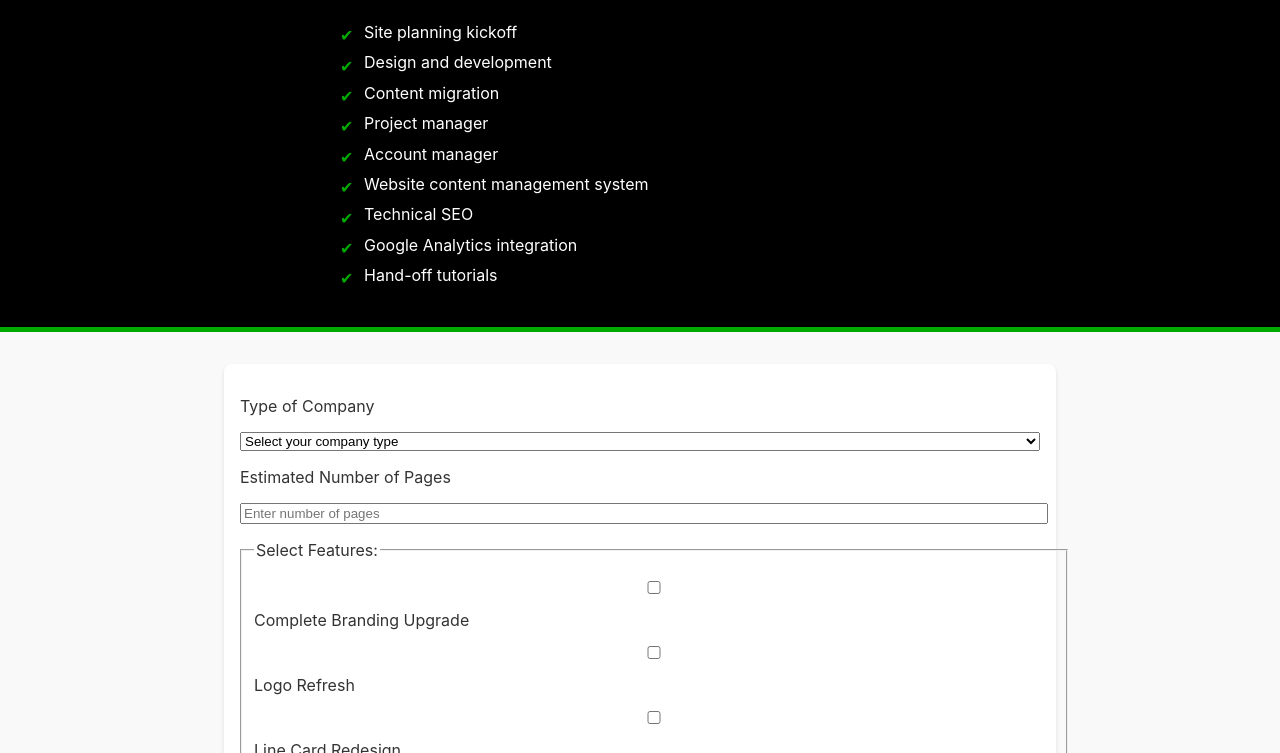
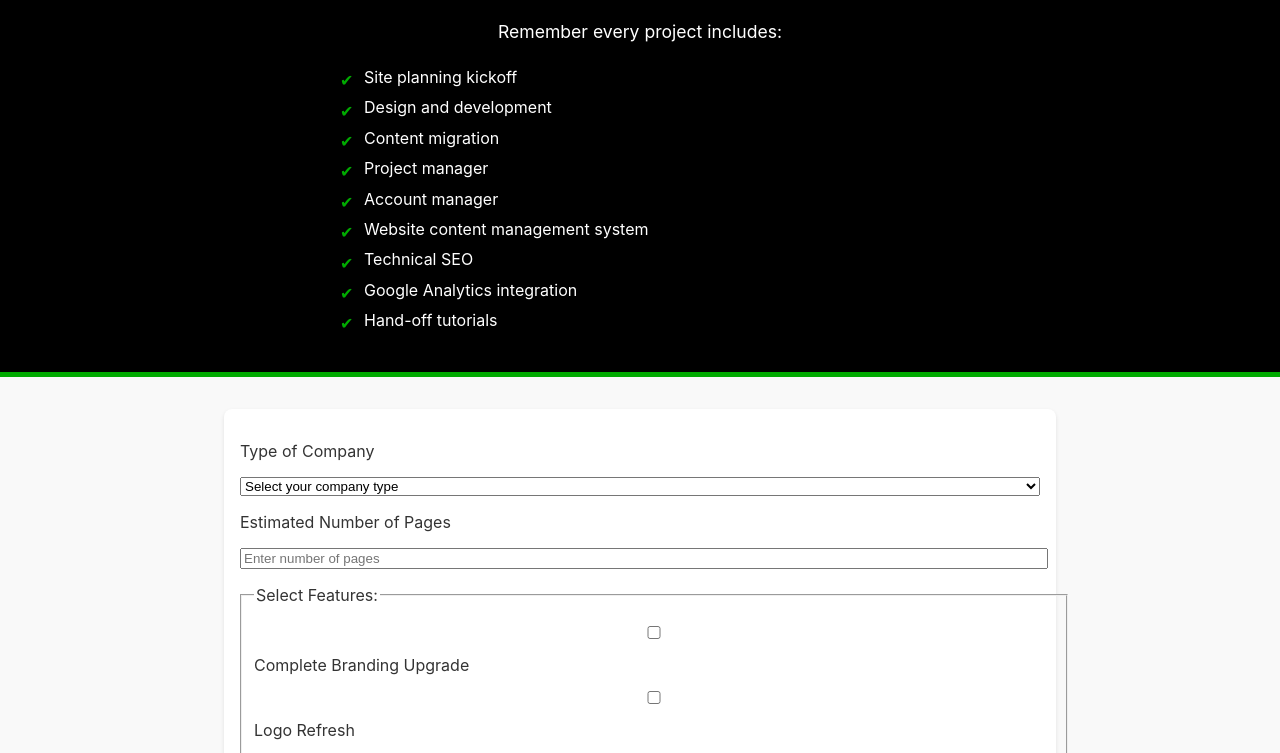
Before and after one commit to donatelladarko/project-cost-calculator, a plain HTML site: page index.html in a window 1280 px wide. Shown: the part 134-887 px from the top of the page. Drawn offline with Linux system fonts and the light colour scheme.

Commit message:
Update index.html

```diff
--- a/index.html
+++ b/index.html
@@ -10,6 +10,7 @@
     <header>
         <h1>Project Cost Calculator</h1>
         <p>Interested in working with us? Use the free tool below to calculate estimated project costs.</p>
+        <p>Remember every project includes:</p>
         <ul>
             <li>Site planning kickoff</li>
             <li>Design and development</li>
```
